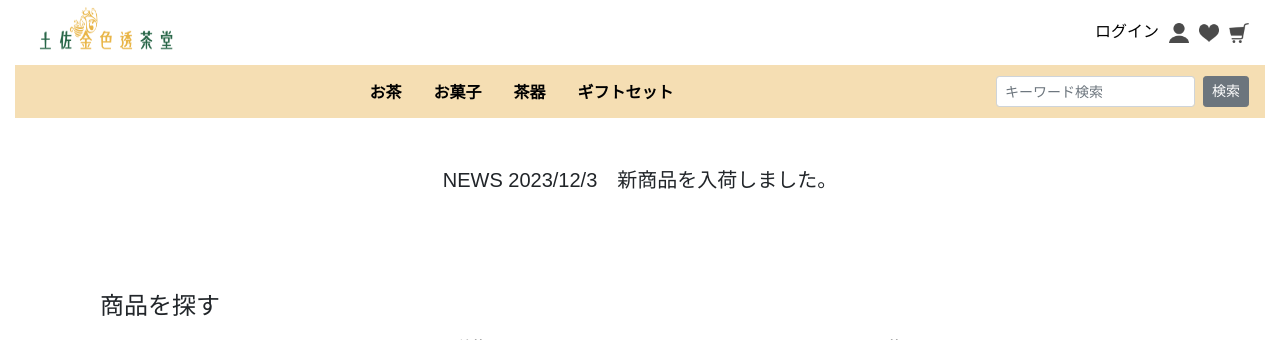
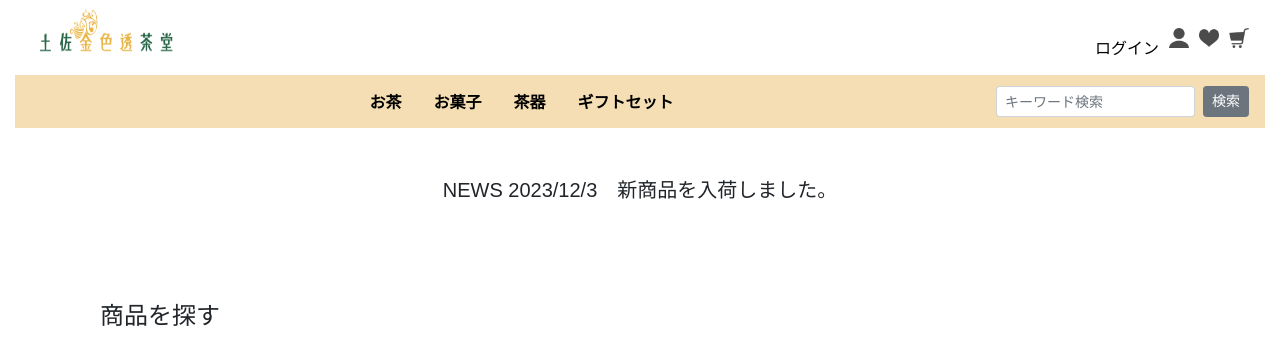
Before and after one commit to sarahtanouchi/django_team6, a Django app: page / in a window 1280 px wide. Shown: the part 932-1272 px from the top of the page. Run offline with Django 3.2, Linux system fonts and the light colour scheme; some libraries are stand-ins or nearby versions.

Commit message:
header・css修正

```diff
--- a/static/stylesheets/home.css
+++ b/static/stylesheets/home.css
@@ -23,7 +23,7 @@ header{
     display: flex;
     align-items: center;
     margin-bottom: 0px;
-
+    margin-left: auto;
 }
 
 .header_user_actions a{
@@ -36,10 +36,23 @@ header{
     list-style: none;
 }
 
+.header_user_actions p{
+    margin-bottom: 0px;
+}
+
 .header_user_actions img {
     width: 20px;
     height: 20px;
 }
+
+.navbar_box{
+    background-color: #F5DEB3;
+}
+.nav-link{
+    color: #000000;
+}
+
+
 
 .copylight_container{
 	text-align: center;
--- a/templates/includes/normal_header.html
+++ b/templates/includes/normal_header.html
@@ -6,15 +6,15 @@
 
 <header>
     <nav class="navbar">
-        <div class="logo">
+        <h1 class="logo">
             <a href="{% url 'home' %}"><img src="{% static 'images/logo.png' %}" alt="ロゴ"></a>
-        </div>
-        <ul class="header_user_actions ml-auto">
+        </h1>
+        <ul class="header_user_actions">
             <li>
                 {% if user.is_authenticated %}
                     <p>{{ user.username }}さん</p>
                 {% else %}
-                    <a href="{% url 'accounts:login' %}">ログイン</a>
+                    <a href="{% url 'accounts:login' %}"><p>ログイン</p></a>
                 {% endif %}
             </li>
             <li><a href="#"><img src="{% static 'images/icon/mypage_icon.png' %}" alt="マイページ"></a></li>
@@ -23,16 +23,16 @@
         </ul>
     </nav>
 
-    <nav class="navbar navbar-expand-md"style="background-color: #F5DEB3">
+    <nav class="navbar navbar_box navbar-expand-md">
         <button class="navbar-toggler" data-toggle="collapse" data-target="#mainNav">
             <span class="navbar-toggler-icon"></span>
         </button>
         <div class="collapse navbar-collapse" id="mainNav">
             <ul class="navbar-nav mx-auto">
-              　 <li class="nav-item"><a href="#" class="nav-link" style="color: #000000">お茶</a></li>
-              　 <li class="nav-item"><a href="#" class="nav-link" style="color: #000000">お菓子</a></li>
-              　 <li class="nav-item"><a href="#" class="nav-link" style="color: #000000">茶器</a></li>
-              　 <li class="nav-item"><a href="#" class="nav-link" style="color: #000000">ギフトセット</a></li>
+              　 <li class="nav-item"><a href="#" class="nav-link">お茶</a></li>
+              　 <li class="nav-item"><a href="#" class="nav-link">お菓子</a></li>
+              　 <li class="nav-item"><a href="#" class="nav-link">茶器</a></li>
+              　 <li class="nav-item"><a href="#" class="nav-link">ギフトセット</a></li>
             </ul>
 
             <form class="form-inline">
```
Also changed, not shown: templates/includes/minimum_header.html (+4 -4 lines), db.sqlite3.
